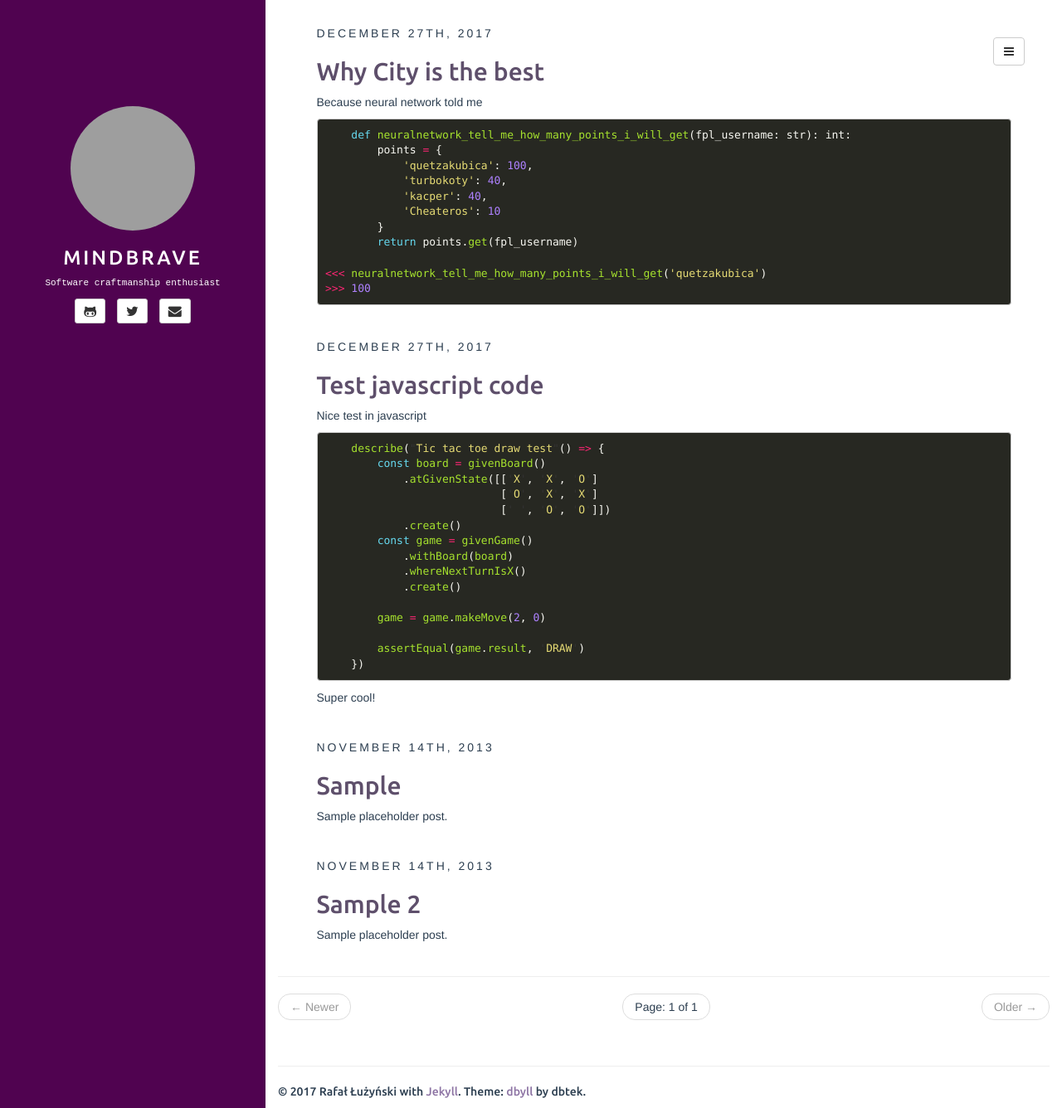
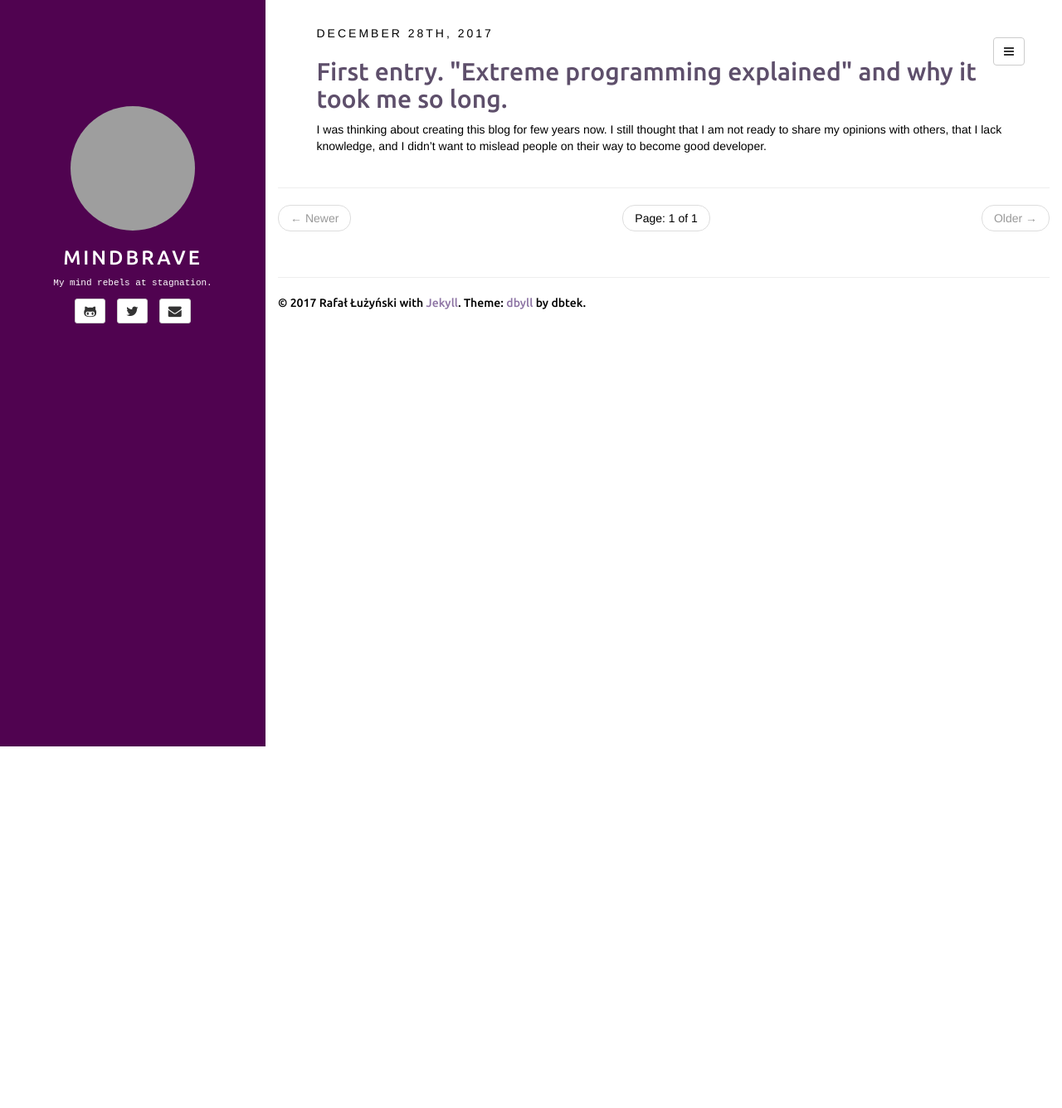
Before and after one commit to mindbrave/mindbrave.github.io, a Jekyll site: the page built from index.html, in a window 1280 px wide and 1336 px high. Shown: the whole window at 83% size. Built offline with Jekyll 4.4.1, drawn with Linux system fonts in a browser that asks for light colours; the list of posts is cut into pages by our own code; grey boxes are pictures that could not be loaded.

Commit message:
First entry

```diff
--- a/_config.yml
+++ b/_config.yml
@@ -16,13 +16,13 @@ defaults:
     values:
       title: Mindbrave
 
-description: Software craftmanship
+description: Software craftmanship.
 author:
   name: Rafał Łużyński
   email: rafalluzynski0@gmail.com
   github: mindbrave
   twitter: quetzakubica
-  bio: Software craftmanship enthusiast
+  bio: My mind rebels at stagnation.
   email_md5: 15531b6dca8b86f3c21db443150901fa
 
 rss_path: feed.xml
--- a/_posts/2017-12-27-Test-javascript-code.md
+++ /dev/null
@@ -1,29 +0,0 @@
----
-layout: post
-title: Test javascript code
-tags: [javascript, tdd]
-fullview: true
----
-
-Nice test in javascript
-
-{% highlight javascript %}
-    describe("Tic tac toe draw test"() => {
-        const board = givenBoard()
-            .atGivenState([['X', 'X', 'O']
-                           ['O', 'X', 'X']
-                           [' ', 'O', 'O']])
-            .create()
-        const game = givenGame()
-            .withBoard(board)
-            .whereNextTurnIsX()
-            .create()
-
-        game = game.makeMove(2, 0)
-
-        assertEqual(game.result, 'DRAW')
-    })
-{% endhighlight %}
-
-
-Super cool!
--- a/_posts/2017-12-27-why-city-is-the-best.md
+++ /dev/null
@@ -1,22 +0,0 @@
----
-layout: post
-title: Why City is the best
-tags: [neuralnetwork]
-fullview: true
----
-
-Because neural network told me
-
-{% highlight python %}
-    def neuralnetwork_tell_me_how_many_points_i_will_get(fpl_username: str): int:
-        points = {
-            'quetzakubica': 100,
-            'turbokoty': 40,
-            'kacper': 40,
-            'Cheateros': 10
-        }
-        return points.get(fpl_username)
-
-<<< neuralnetwork_tell_me_how_many_points_i_will_get('quetzakubica')
->>> 100
-{% endhighlight %}
--- /dev/null
+++ b/_posts/2017-12-28-First entry.md
@@ -0,0 +1,51 @@
+---
+layout: post
+title: First entry. "Extreme programming explained" and why it took me so long.
+tags: [extreme-programming, soft-skills]
+fullview: false
+---
+
+I was thinking about creating this blog for few years now.
+I still thought that I am not ready to share my opinions with others, that I lack knowledge, and
+I didn't want to mislead people on their way to become good developer.
+
+I am not writing about misleading without a reason here, because of such a misleading I finished
+["Extreme Programming Explained" by Kent Beck](https://www.amazon.com/Extreme-Programming-Explained-Embrace-Change/dp/0321278658)
+just today and not few years ago. Although better later than never.
+
+About eight years ago I found a first trail of "Extreme programming". I was then learning about Agile, which was
+totally new for me, in particular about Scrum and Evo, but there were some clues about XP too.
+What was appealing to me back then is the first part of name - "Extreme".
+I thought "*yes, this is tailored for me, I want to be EXTREME, but certainly I am not gonna jump with parachute*"
+(still I had no idea what extreme meant there).
+
+Hapilly I started to read about XP in web. It wasn't a long period, quickly I found some entry on some "pro" board
+saying that XP is old and outdated, that it has 15 years and it doesn't work in most projects,
+"you should focus on Scrum" they said.
+I thought there that I am so lucky that some savior enlightened me this fast and I won't waste time thanks to him.
+My journey with XP ended before it really started.
+
+Now after next eight years of experiences, dozens of read books dealing with software development,
+I got "Extreme programming explained" in my hands.
+It's not that I didn't learn anything about XP during these years, I did a lot, but I didn't really know that it was
+from XP.
+Ok, so I have a book, nothing better to read for now and week of holiday.
+
+I devoured this book in two days. It was that good.
+
+During reading it stroke me that almost everything I have learned last eight years, HARD WAY, is here. And much more.
+Question is - would I learn all of that much faster if I read that book earlier? Most probably yes.
+This book is like a set of roadsigns (or a map) for developers that are serious about their jobs.
+It won't take you to the destination on a plane, or even a horse, you still have to walk on your own (learn about
+testing, planning, CI, simple design, communication, pair programming etc.).The point is you will know about these
+places and you won't be lost on your way. I was lost many times (I got into DDD tactical patterns trap,
+hard to get out, simple design rule would help me there). That book read earlier could save me a lot of time.
+
+Conclusion for all - before you will believe in something that someone is saying, check it in a few more sources,
+the best would be sources that has some authority in the given domain.
+
+Conclusion for me - I have to learn a lot about writing blog posts
+
+
+PS This post is an experiment for me. I just had to write anything to get started. Next posts should be much more
+concrete, ripe and with plenty of raw meat (code).
--- a/assets/css/style.css
+++ b/assets/css/style.css
@@ -1,7 +1,7 @@
 @import url(//fonts.googleapis.com/css?family=Ubuntu:500&subset=latin,latin-ext);
 
 body{
-	color: #2c3e50;
+	color: #000;
 }
 
 .sidebar {
```
Also changed, not shown: _posts/2013-11-14-sample-2.md (deleted, +0 -11 lines), _posts/2013-11-14-sample.md (deleted, +0 -17 lines).
